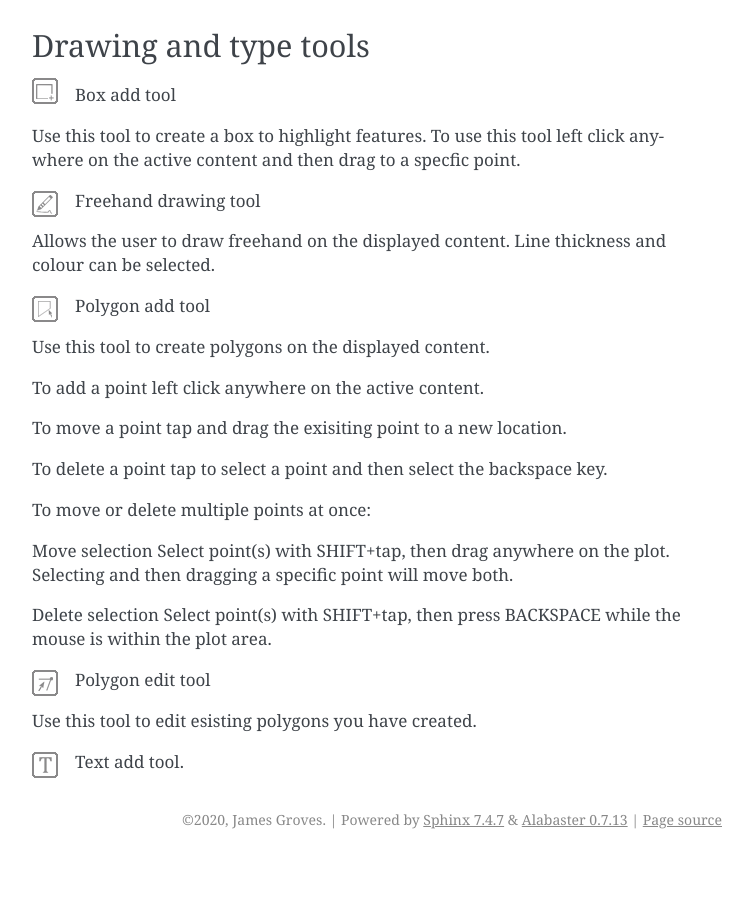
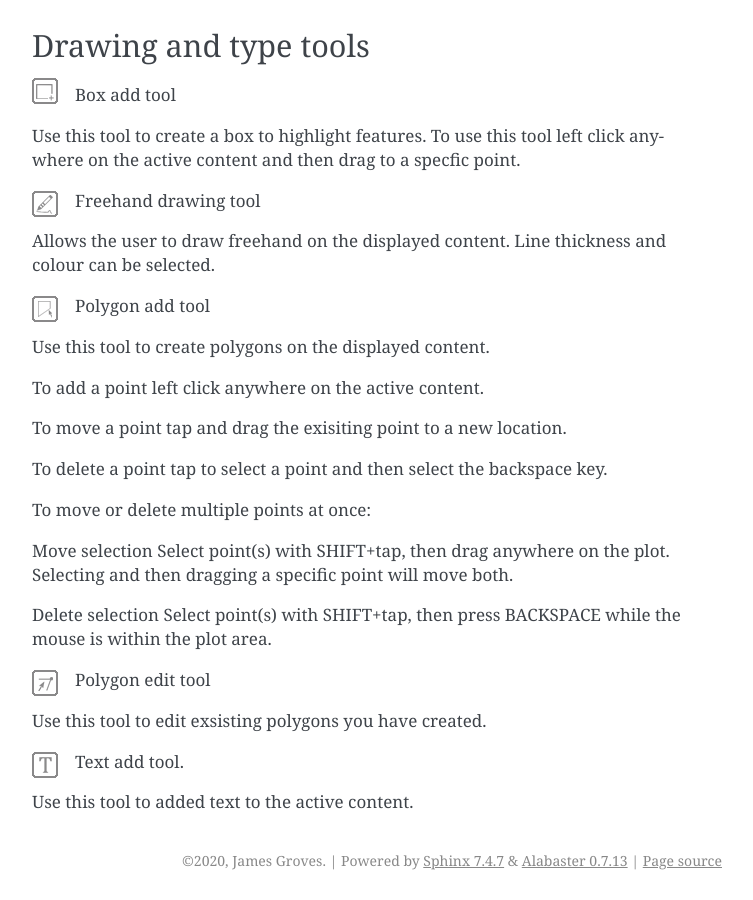
Before and after one commit to lecjlg/barc-docs, a Sphinx documentation site: the page built from docs/source/userguide.rst, in a window 1280 px wide and 900 px high, scrolled down 1986 px. Shown: the whole window, without its empty margins (388-1141 px from the left). Built offline with Sphinx 7.4.7, drawn with Linux system fonts in a browser that asks for light colours; before the commit the page ends 2845 px from its top, so only the background shows below that.

Commit message:
added documentation for the text add tool

```diff
--- a/docs/source/userguide.rst
+++ b/docs/source/userguide.rst
@@ -177,7 +177,7 @@ Select point(s) with SHIFT+tap, then press BACKSPACE while the mouse is within t
 
 Polygon edit tool
 
-Use this tool to edit esisting polygons you have created.
+Use this tool to edit exsisting polygons you have created.
 
 .. image:: /images/textadd.png
     :width: 26px
@@ -186,3 +186,5 @@ Use this tool to edit esisting polygons you have created.
     :align: left
 
 Text add tool.
+
+Use this tool to added text to the active content.
```
